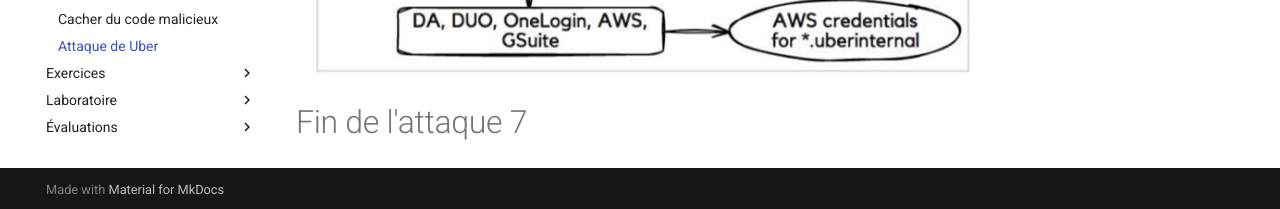
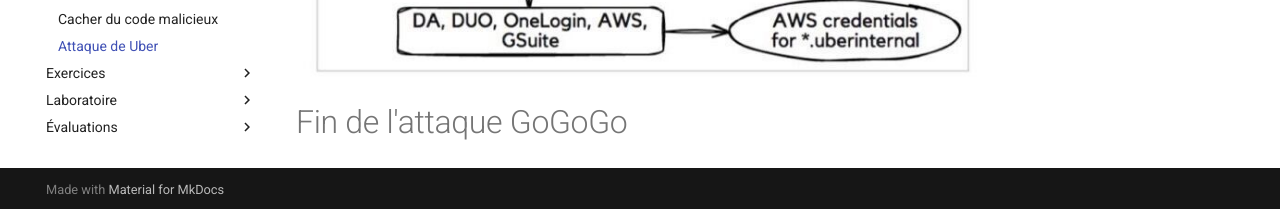
Before and after one commit to cegepvictoetienne/piratage, an MkDocs documentation site: the page built from wiki/lecons/Attaque_Uber.md, in a window 1280 px wide and 981 px high. Shown: the part 769-978 px from the top of the window. Built offline with MkDocs 1.6.1 and Material for MkDocs 9.7.7, drawn with Linux system fonts in a browser that asks for light colours.

Commit message:
test gogogo

```diff
--- a/wiki/lecons/Attaque_Uber.md
+++ b/wiki/lecons/Attaque_Uber.md
@@ -2,4 +2,4 @@
 
 ![99-Attaque-Uber](../images/99-attaque-uber.jpeg)
 
-# Fin de l'attaque 7
+# Fin de l'attaque GoGoGo
```
